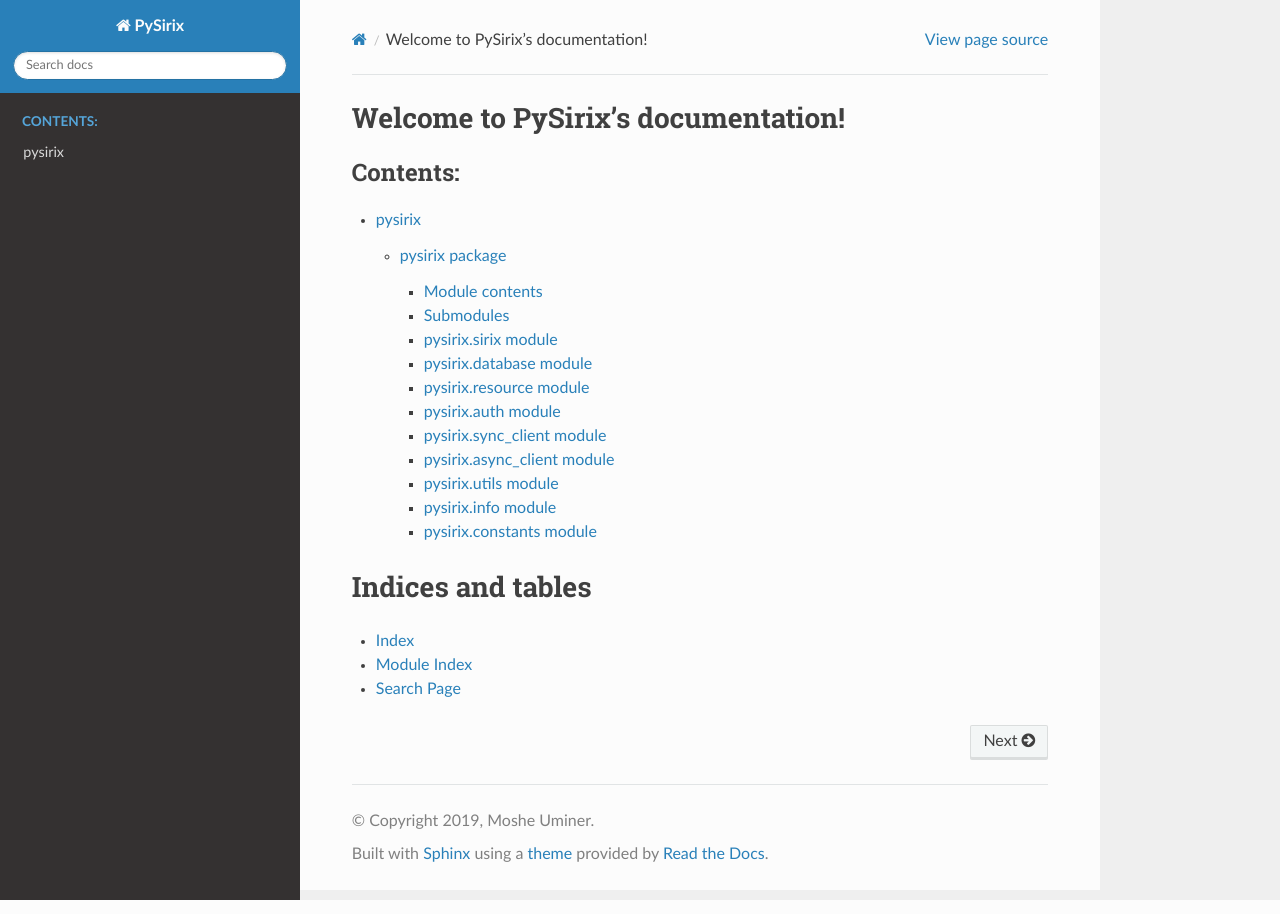
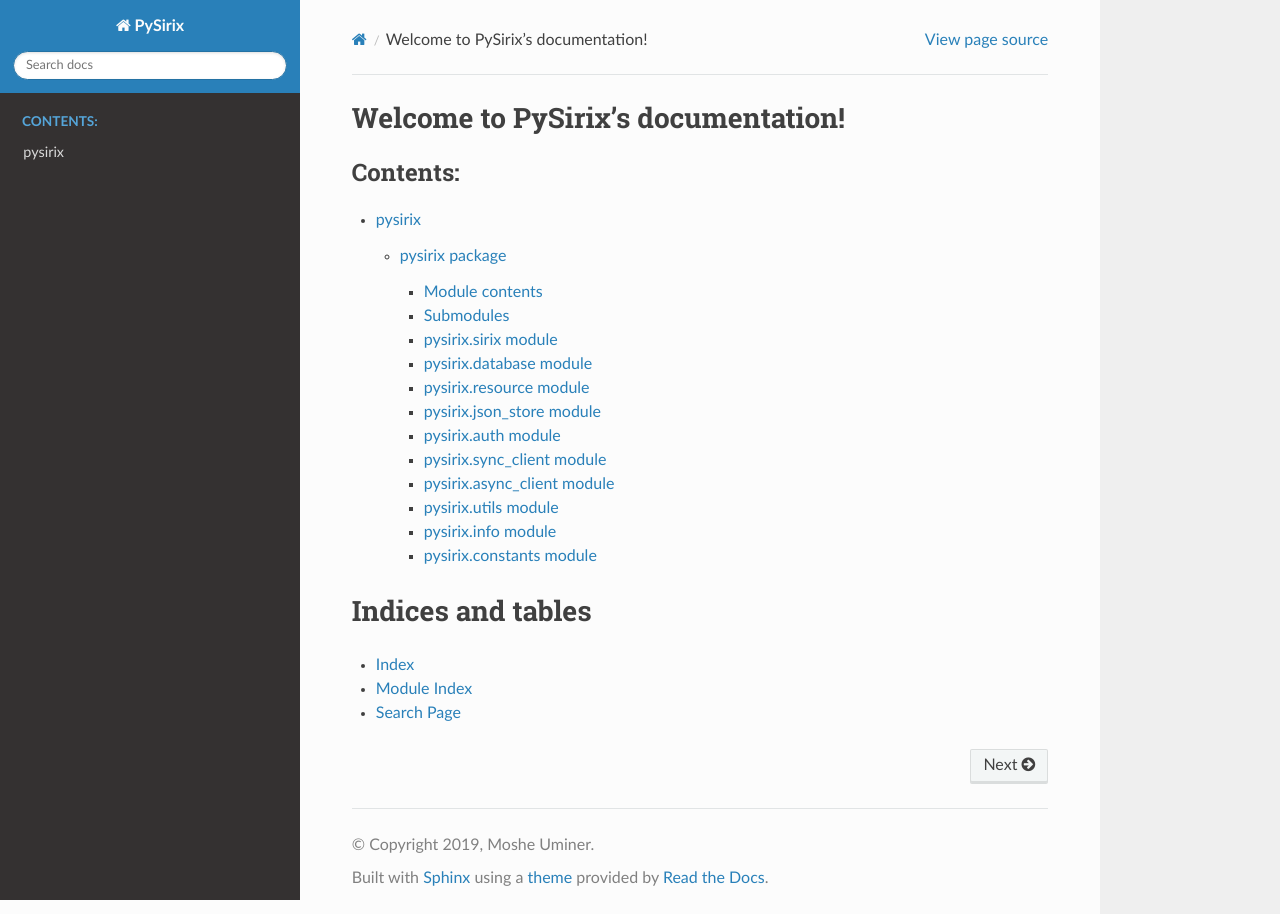
Before and after one commit to sirixdb/sirix-python-client, a Sphinx documentation site: the page built from docs/index.rst, in a window 1280 px wide. Built offline with Sphinx 7.4.7 and the Read the Docs theme 2.0.0, drawn with Linux system fonts in a browser that asks for light colours.

Commit message:
Update pysirix.rst

```diff
--- a/docs/pysirix.rst
+++ b/docs/pysirix.rst
@@ -36,6 +36,15 @@
    :members:
    :private-members:
    :undoc-members:
+
+pysirix.json_store module
+-------------------------
+
+.. automodule:: pysirix.json_store
+   :members:
+   :private-members:
+   :undoc-members:
+   :show-inheritance:
 
 pysirix.auth module
 -------------------
```
